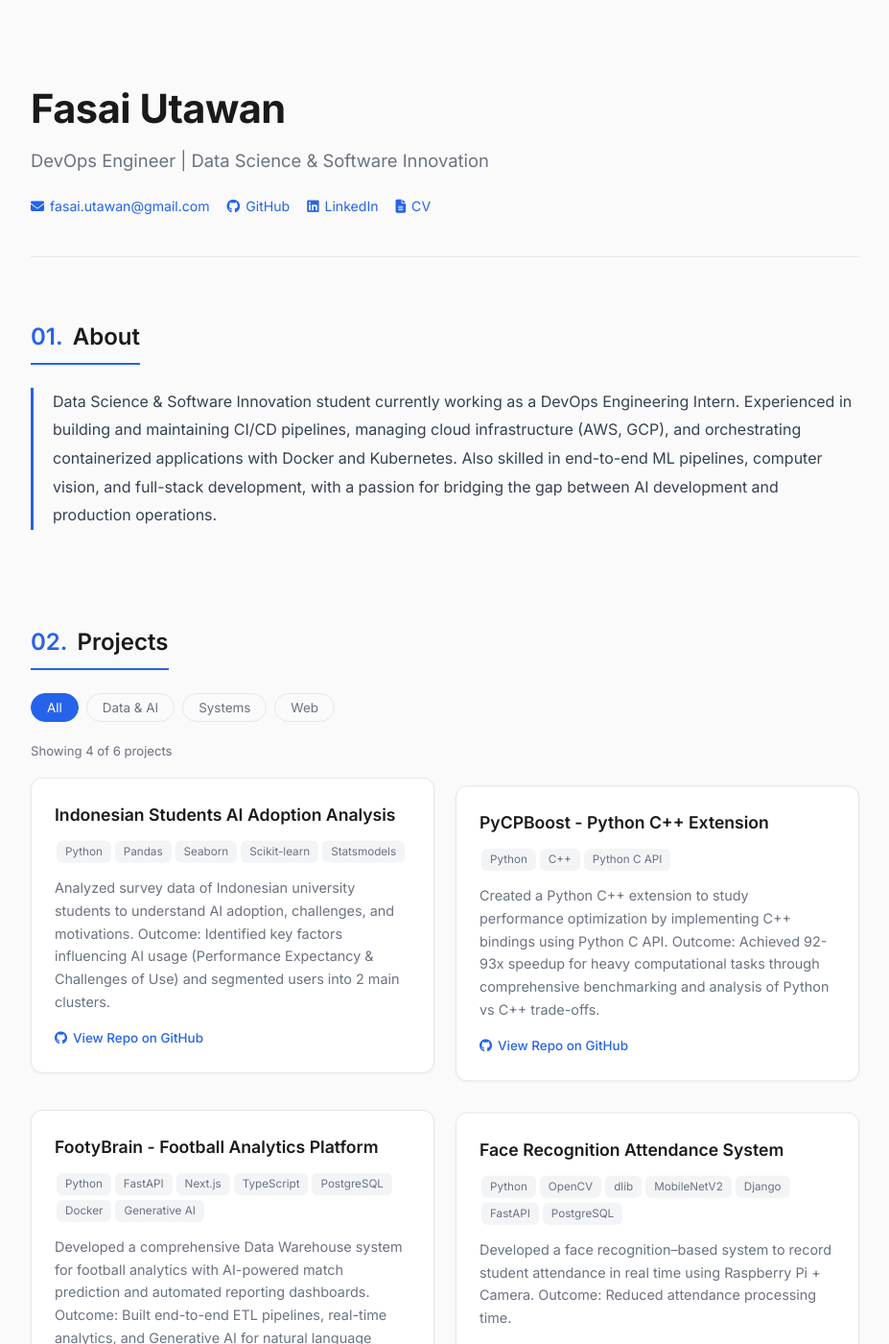
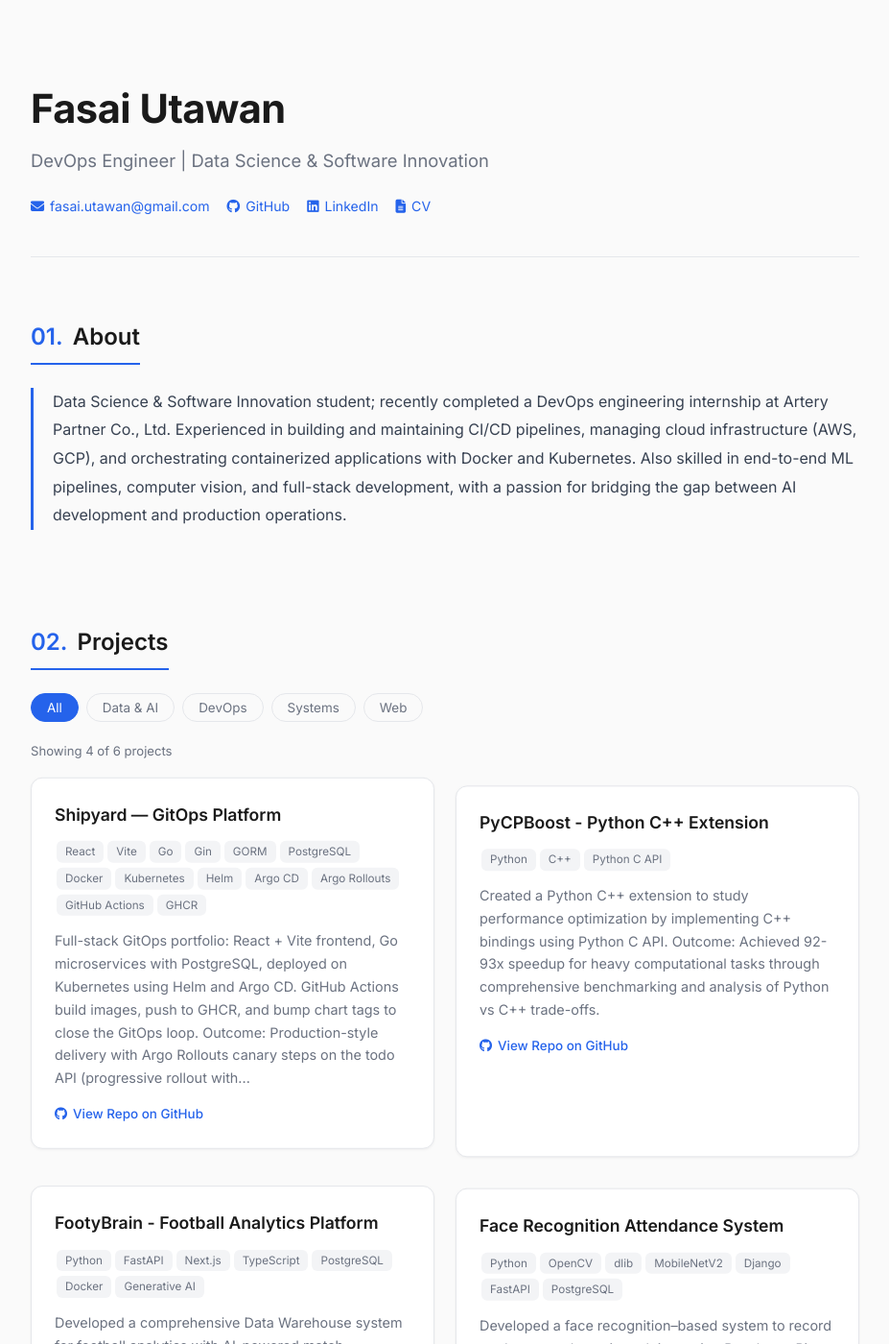
Before and after one commit to SkyShineTH/skyshineth.github.io, a Jekyll site: the page built from index.md, in a window 1280 px wide and 1400 px high. Shown: the whole window at 96% size, without its empty margins (176-1103 px from the left). Built offline with Jekyll 4.4.1, drawn with Linux system fonts in a browser that asks for light colours; nearby versions of some CDN libraries.

Commit message:
feat: update CV and projects
- Added new project "Shipyard — GitOps Platform" with detailed description and technologies used.
- Removed project "Indonesian Students AI Adoption Analysis" from CV and project list.
- Updated personal description in index.md to reflect recent internship experience.
- Minor adjustments to contact links for consistency.

```diff
--- a/cv.md
+++ b/cv.md
@@ -59,6 +59,14 @@ permalink: /cv/
 - Designed ETL (Extract, Transform, Load) pipelines for processing large-scale football datasets
 - Utilized Docker Compose for orchestrating multi-container application deployment
 
+### Shipyard — GitOps Platform
+[GitHub](https://github.com/SkyShineTH/Shipyard) | **Technologies:** React, Vite, Go, Gin, GORM, PostgreSQL, Docker, Kubernetes, Helm, Argo CD, Argo Rollouts, GitHub Actions, GHCR
+
+- Built a full-stack GitOps portfolio platform with a React (Vite) frontend and Go microservices (JWT auth, REST APIs) backed by PostgreSQL
+- Packaged services with Helm charts and synced deployments through Argo CD; used Argo Rollouts for canary-style progressive delivery on the todo service
+- Implemented CI with GitHub Actions per service: build Docker images, push to GHCR, and bump chart image tags to trigger the GitOps reconcile loop
+- Documented local workflows with Docker Compose and Kubernetes (e.g., kind) operations including secrets, ingress patterns, and rollout promotion
+
 ### Face Recognition Attendance System
 [GitHub](https://github.com/oatin/Face-Recognition-Attendance) | **Technologies:** Python, Django REST Framework, FastAPI, PostgreSQL, Docker, OpenCV, TensorFlow, Raspberry Pi
 
@@ -83,14 +91,6 @@ permalink: /cv/
 - Developed Solidity smart contracts for secure token minting, transfers, and escrow mechanisms
 - Integrated Web3.py for blockchain interaction and transaction management
 - Containerized the application using Docker for simplified deployment and scalability
-
-### Indonesian Students AI Adoption Analysis
-[GitHub](https://github.com/SkyShineTH/Indonesian-Students-AI-Adoption-Analysis) | **Technologies:** Python, Pandas, Seaborn, Scikit-learn, Statsmodels
-
-- Analyzed survey data of Indonesian university students to understand AI adoption, challenges, and motivations
-- Identified key factors influencing AI usage (Performance Expectancy & Challenges of Use)
-- Applied clustering techniques to segment users into 2 main behavioral groups
-- Performed statistical analysis using Statsmodels for hypothesis testing and regression
 
 ### Call Taxi Website
 **Technologies:** Django, Leaflet.js API, PostgreSQL
--- a/index.md
+++ b/index.md
@@ -4,7 +4,7 @@ title: "Fasai Utawan"
 subtitle: "DevOps Engineer | Data Science & Software Innovation"
 
 about: |
-  Data Science & Software Innovation student currently working as a DevOps Engineering Intern.
+  Data Science & Software Innovation student; recently completed a DevOps engineering internship at Artery Partner Co., Ltd.
   Experienced in building and maintaining CI/CD pipelines, managing cloud infrastructure (AWS, GCP),
   and orchestrating containerized applications with Docker and Kubernetes.
   Also skilled in end-to-end ML pipelines, computer vision, and full-stack development,
@@ -27,7 +27,7 @@ skills:
 contact:
   email: "fasai.utawan@gmail.com"
   github: "https://github.com/SkyShineTH"
-  linkedin: "https://linkedin.com/in/fasai-utawan-894b82386"
+  linkedin: "https://www.linkedin.com/in/fasai-utawan-894b82386"
   website: "https://skyshineth.github.io"
   cv: "/cv/"
 ---
```
Also changed, not shown: _projects/2025-students-AI-adoption-analysis.md (deleted, +0 -10 lines), _projects/2026-shipyard.md (added, +10 -0 lines).
